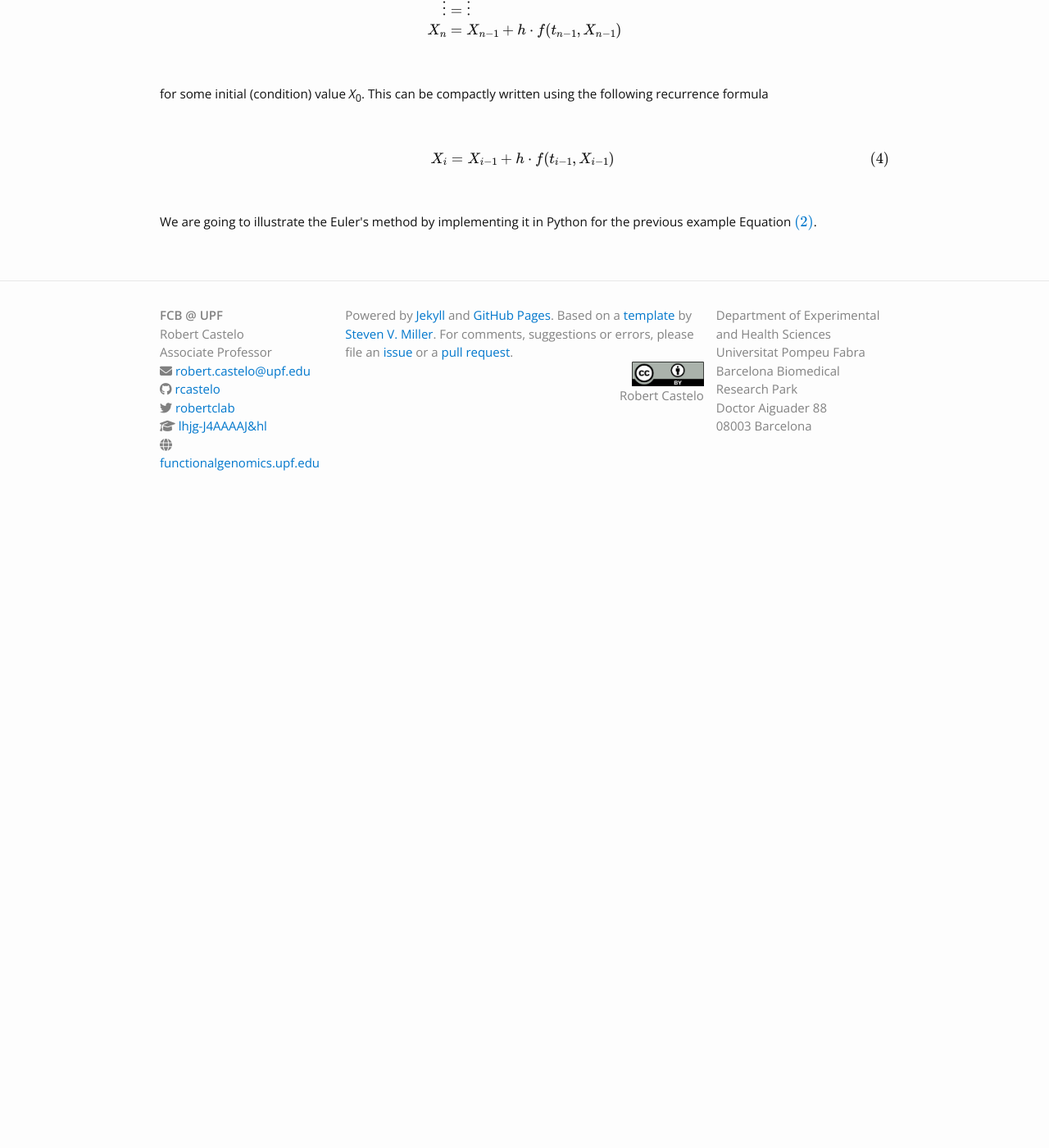
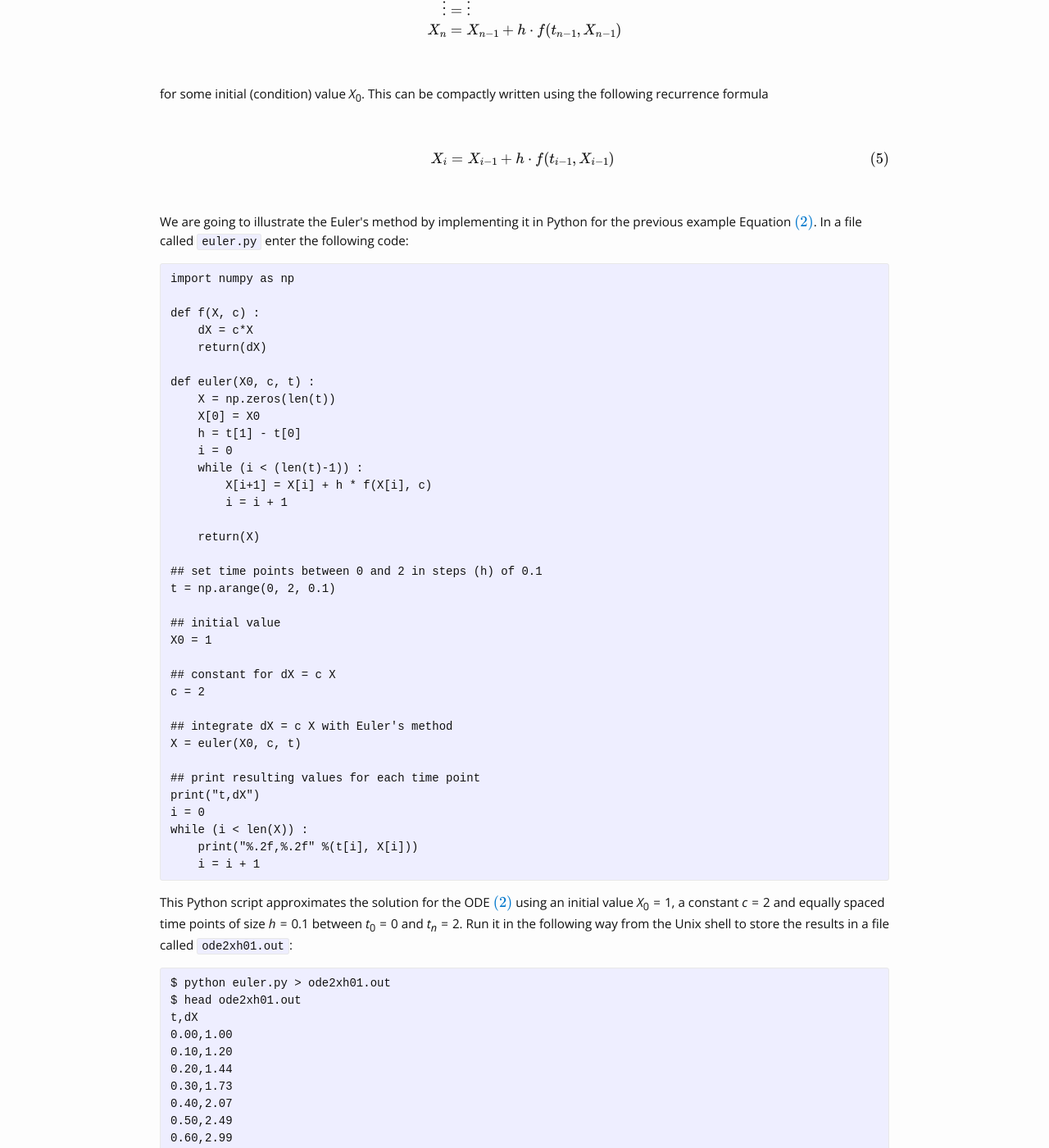
Before and after one commit to funcompbio/funcompbio.github.io, a Jekyll site: the page built from practical6/practical6.md, in a window 1280 px wide and 1400 px high, scrolled down 2954 px. Shown: the whole window at 82% size. Built offline with Jekyll 4.4.1, drawn with Linux system fonts in a browser that asks for light colours; nearby versions of some CDN libraries; formulas are drawn with MathJax 3; before the commit the page ends 3590 px from its top, so only the background shows below that; some of the changed text lies outside the part shown.

Commit message:
Updated practical 6.

```diff
--- a/practical6/practical6.html
+++ b/practical6/practical6.html
@@ -45,7 +45,7 @@ $$</span><br /></p>
 <p><br /><span class="math display">$$ \begin{eqnarray}
    \frac{1}{X}\cdot dX &amp; = &amp; c\cdot dt \nonumber \\
    ln(X) &amp; = &amp; c\cdot t \nonumber \\
-   X &amp; = &amp; e^{ct} \nonumber
+   X &amp; = &amp; e^{ct} \label{eq:ect}
    \end{eqnarray} $$</span><br /></p>
 <p>However, such an exact solution often does not exist and we need to rely on numerical integration methods to find an approximate solution. The simplest of such methods is the <a href="https://en.wikipedia.org/wiki/Euler_method">Euler's method</a>, which is based on calculating the slope of the tangent line to the curve corresponding to the differential equation that we want to approximate.</p>
 <div class="figure">
@@ -72,4 +72,63 @@ $$</span><br /></p>
 <p><br /><span class="math display">$$ \begin{eqnarray}
      X_i &amp; = &amp; X_{i-1} + h\cdot f(t_{i-1}, X_{i-1})
    \end{eqnarray} $$</span><br /></p>
-<p>We are going to illustrate the Euler's method by implementing it in Python for the previous example Equation <span class="math inline">$\eqref{eq:cx}$</span>.</p>
+<p>We are going to illustrate the Euler's method by implementing it in Python for the previous example Equation <span class="math inline">$\eqref{eq:cx}$</span>. In a file called <code>euler.py</code> enter the following code:</p>
+<pre><code>import numpy as np
+
+def f(X, c) :
+    dX = c*X
+    return(dX)
+
+def euler(X0, c, t) :
+    X = np.zeros(len(t))
+    X[0] = X0
+    h = t[1] - t[0]
+    i = 0
+    while (i &lt; (len(t)-1)) :
+        X[i+1] = X[i] + h * f(X[i], c)
+        i = i + 1
+
+    return(X)
+
+## set time points between 0 and 2 in steps (h) of 0.1
+t = np.arange(0, 2, 0.1)
+
+## initial value
+X0 = 1
+
+## constant for dX = c X
+c = 2
+
+## integrate dX = c X with Euler&#39;s method
+X = euler(X0, c, t)
+
+## print resulting values for each time point
+print(&quot;t,dX&quot;)
+i = 0
+while (i &lt; len(X)) :
+    print(&quot;%.2f,%.2f&quot; %(t[i], X[i]))
+    i = i + 1</code></pre>
+<p>This Python script approximates the solution for the ODE <span class="math inline">$\eqref{eq:cx}$</span> using an initial value <span class="math inline"><em>X</em><sub>0</sub> = 1</span>, a constant <span class="math inline"><em>c</em> = 2</span> and equally spaced time points of size <span class="math inline"><em>h</em> = 0.1</span> between <span class="math inline"><em>t</em><sub>0</sub> = 0</span> and <span class="math inline"><em>t</em><sub><em>n</em></sub> = 2</span>. Run it in the following way from the Unix shell to store the results in a file called <code>ode2xh01.out</code>:</p>
+<pre><code>$ python euler.py &gt; ode2xh01.out
+$ head ode2xh01.out
+t,dX
+0.00,1.00
+0.10,1.20
+0.20,1.44
+0.30,1.73
+0.40,2.07
+0.50,2.49
+0.60,2.99
+0.70,3.58</code></pre>
+<p>Now, let's visualize the calculated curve next to the exact solution from Equation <span class="math inline"><em>e</em><em>q</em><em>r</em><em>e</em><em>f</em><em>e</em><em>q</em> : <em>e</em><em>c</em><em>t</em></span> by running the Python interpreter and interactively typing the following instructions:</p>
+<pre><code>&gt;&gt;&gt; import numpy as np
+&gt;&gt;&gt; import pandas as pd
+&gt;&gt;&gt; import matplotlib.pyplot as plt
+&gt;&gt;&gt; ode2xh01 = pd.read_csv(&quot;ode2xh01.out&quot;)
+&gt;&gt;&gt; plt.plot(ode2xh01[&#39;t&#39;], ode2xh01[&#39;dX&#39;], &#39;-bo&#39;)
+&gt;&gt;&gt; plt.plot(ode2xh01[&#39;t&#39;], np.exp(2*ode2xh01[&#39;t&#39;]), &#39;-ro&#39;)</code></pre>
+<p>The resulting plot should look like this one below.</p>
+<div class="figure">
+<img src="dXEuler.png" />
+
+</div>
```
Also changed, not shown: practical6/dXEuler.png (added).
